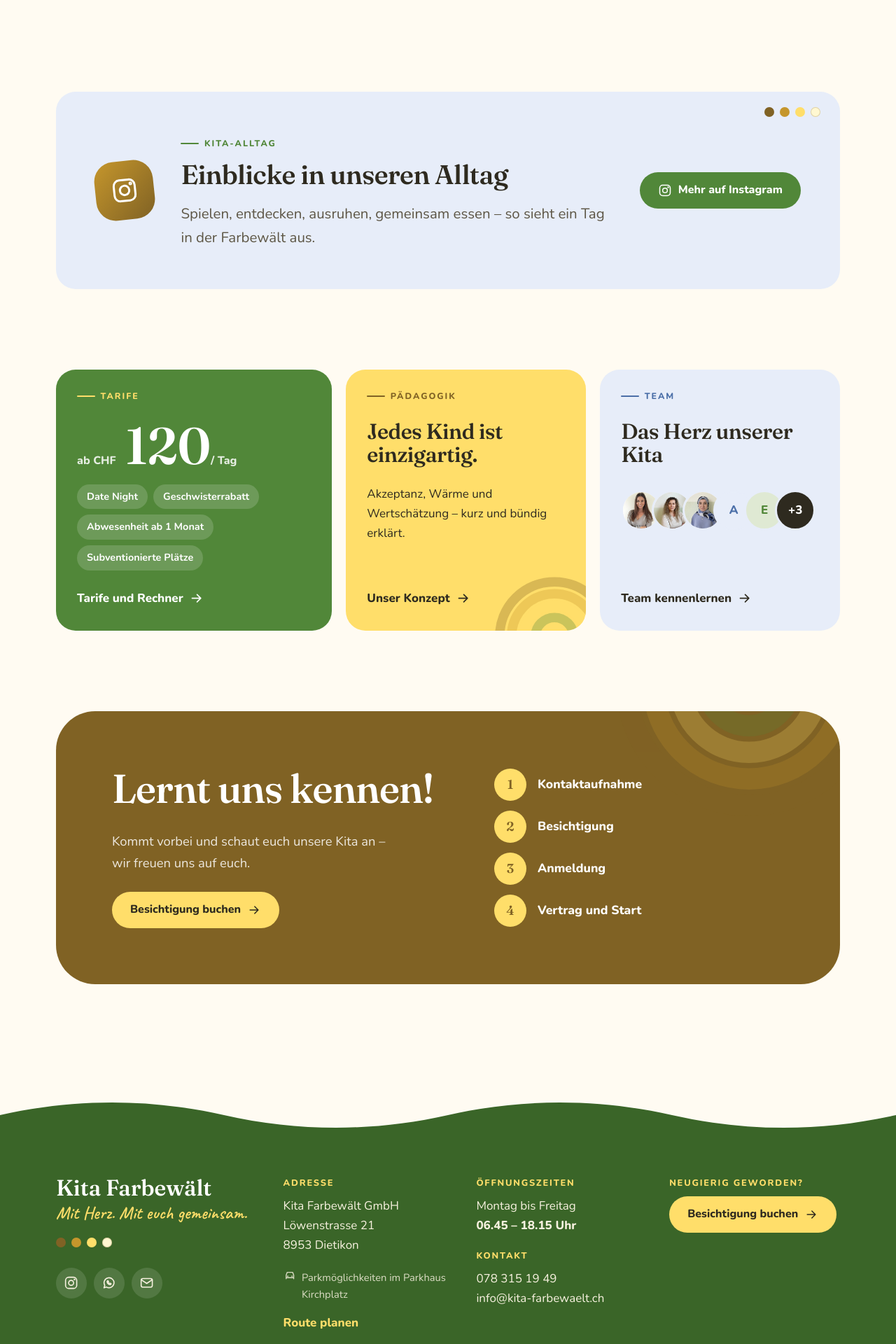
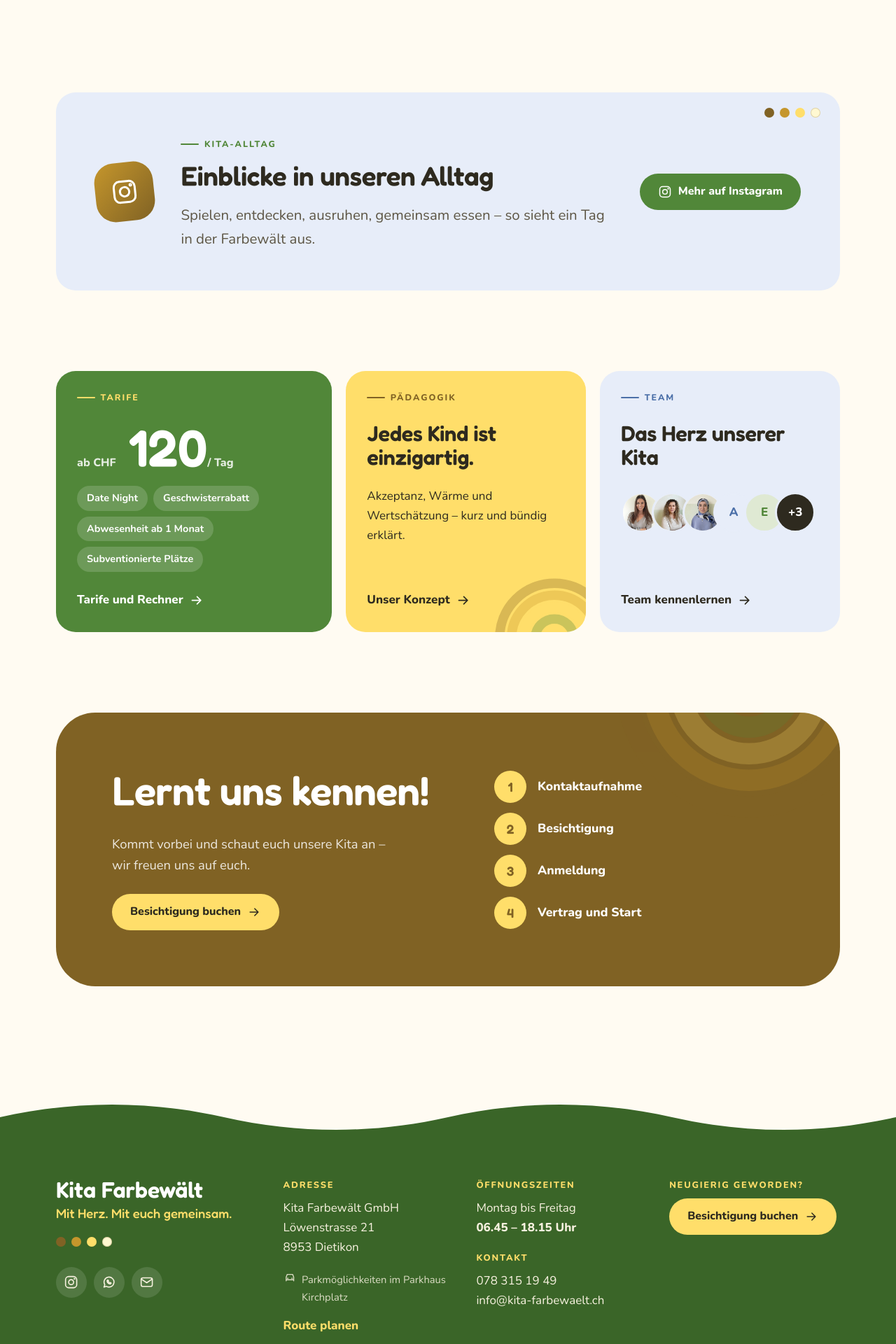
Before and after one commit to gcswiss/rainax, a PHP site: page /kita-farbewaelt/index.php in a window 1280 px wide. Shown: the part 1720-3640 px from the top of the page at 70% size. Run offline with PHP 8.4, Linux system fonts and the light colour scheme.

Commit message:
Feedback Runde 2: Schrift, Handy-Menü, Pädagogik-Texte, Stelle
- Überall eine Titelschrift (Fredoka) statt Fraunces/Caveat
- Handy-Menü füllt den ganzen Bildschirm (Unschärfe der Kopfzeile
  sperrte das Menü in die Kopfzeilen-Höhe ein)
- Pädagogik: Originaltexte für Ernährung, Natur und Umwelt, Bewegung
  und Ruhe; Zielscheibe als Icon
- Jobs: FaBe Kind Schwangerschaftsvertretung ab Februar/März 2027
- Lange Wörter in Titeln brechen am Handy um

Co-Authored-By: Claude Opus 5.5 <noreply@anthropic.com>
Claude-Session: https://claude.ai/code/session_01B34svN7bTXceVZ4bCFvAAC

```diff
--- a/kita-farbewaelt/admin/admin.css
+++ b/kita-farbewaelt/admin/admin.css
@@ -1,5 +1,5 @@
 @font-face { font-family: "Nunito"; src: url("../assets/fonts/nunito.woff2") format("woff2"); font-weight: 200 1000; font-display: swap; }
-@font-face { font-family: "Fraunces"; src: url("../assets/fonts/fraunces.woff2") format("woff2"); font-weight: 100 900; font-display: swap; }
+@font-face { font-family: "Fredoka"; src: url("../assets/fonts/fredoka.woff2") format("woff2"); font-weight: 300 700; font-display: swap; }
 
 :root {
     --green: #518739; --green-dark: #3a6528; --green-soft: #dfe9d3;
@@ -9,7 +9,7 @@
 }
 * { box-sizing: border-box; }
 body { margin: 0; background: var(--paper); color: var(--ink); font: 400 16px/1.55 "Nunito", system-ui, sans-serif; }
-h1, h2, h3 { font-family: "Fraunces", Georgia, serif; font-weight: 560; line-height: 1.15; margin: 0 0 .4em; }
+h1, h2, h3 { font-family: "Fredoka", "Nunito", sans-serif; font-weight: 600; line-height: 1.15; margin: 0 0 .4em; }
 h1 { font-size: 2rem; }
 h2 { font-size: 1.35rem; }
 h3 { font-size: 1.1rem; }
--- a/kita-farbewaelt/assets/css/style.css
+++ b/kita-farbewaelt/assets/css/style.css
@@ -2,10 +2,8 @@
    Kita Farbewält — Boho-Design in den Farben der Logo-Kreise
    ========================================================================== */
 
-@font-face { font-family: "Fraunces"; src: url("../fonts/fraunces.woff2") format("woff2"); font-weight: 100 900; font-display: swap; }
 @font-face { font-family: "Nunito"; src: url("../fonts/nunito.woff2") format("woff2"); font-weight: 200 1000; font-display: swap; }
 @font-face { font-family: "Fredoka"; src: url("../fonts/fredoka.woff2") format("woff2"); font-weight: 300 700; font-display: swap; }
-@font-face { font-family: "Caveat"; src: url("../fonts/caveat.woff2") format("woff2"); font-weight: 600; font-display: swap; }
 
 :root {
     /* Logo-Farben */
@@ -24,9 +22,9 @@
     --ink-soft: #5d5645;
     --line: rgba(46, 42, 31, .12);
 
-    --font-display: "Fraunces", Georgia, serif;
+    --font-display: "Fredoka", "Nunito", system-ui, sans-serif;
     --font-body: "Nunito", system-ui, -apple-system, "Segoe UI", sans-serif;
-    --font-hand: "Caveat", "Comic Sans MS", cursive;
+    --font-hand: "Fredoka", "Nunito", system-ui, sans-serif;
     --font-round: "Fredoka", "Nunito", system-ui, sans-serif;
 
     --radius: 28px;
@@ -57,7 +55,7 @@ img, video { height: auto; }
 a { color: inherit; }
 p { margin: 0 0 1em; }
 p:last-child { margin-bottom: 0; }
-h1, h2, h3 { font-family: var(--font-display); font-weight: 560; line-height: 1.08; letter-spacing: -.015em; margin: 0 0 .5em; font-variation-settings: "SOFT" 100, "WONK" 1; }
+h1, h2, h3 { font-family: var(--font-display); font-weight: 600; line-height: 1.1; letter-spacing: -.01em; margin: 0 0 .5em; }
 h1 { font-size: clamp(2.4rem, 6vw, 4.6rem); }
 h2 { font-size: clamp(1.9rem, 3.8vw, 3rem); }
 h3 { font-size: clamp(1.25rem, 2vw, 1.5rem); }
@@ -71,7 +69,7 @@ strong { font-weight: 800; }
 .skip { position: absolute; left: 16px; top: -60px; background: var(--ink); color: #fff; padding: 10px 16px; border-radius: 12px; z-index: 200; }
 .skip:focus { top: 12px; }
 .icon { width: 1.25em; height: 1.25em; flex: none; }
-.hand { font-family: var(--font-hand); font-size: 1.6rem; line-height: 1.1; color: var(--ochre); }
+.hand { font-family: var(--font-hand); font-weight: 500; font-size: 1.15rem; line-height: 1.3; color: var(--ochre); }
 
 .kicker {
     display: inline-flex; align-items: center; gap: .6em;
@@ -129,10 +127,10 @@ strong { font-weight: 800; }
 .link { color: var(--green); font-weight: 800; text-underline-offset: 4px; }
 
 /* ---------- Kopfzeile ---------- */
-.site-header {
-    position: sticky; top: 0; z-index: 50;
+.site-header { position: sticky; top: 0; z-index: 50; transition: box-shadow .3s; }
+.site-header::before {
+    content: ""; position: absolute; inset: 0; z-index: -1;
     background: rgba(255, 251, 242, .86); backdrop-filter: blur(14px); -webkit-backdrop-filter: blur(14px);
-    transition: box-shadow .3s, background .3s;
 }
 .site-header.is-scrolled { box-shadow: 0 1px 0 var(--line), 0 10px 30px -20px rgba(60, 45, 10, .35); }
 .site-header__inner { display: flex; align-items: center; gap: 24px; min-height: 84px; }
@@ -167,13 +165,14 @@ strong { font-weight: 800; }
         position: fixed; inset: 0; z-index: 55; margin: 0;
         flex-direction: column; align-items: flex-start; justify-content: center; gap: 28px;
         padding: 110px var(--gutter) 40px; background: var(--cream); overflow-y: auto;
+        height: 100vh; height: 100dvh;
         clip-path: circle(0 at calc(100% - 46px) 42px); visibility: hidden;
         transition: clip-path .6s var(--ease), visibility 0s .6s;
     }
     .menu-open .main-nav { clip-path: circle(150% at calc(100% - 46px) 42px); visibility: visible; transition: clip-path .7s var(--ease); }
     .menu-open { overflow: hidden; }
     .main-nav ul { flex-direction: column; gap: 0; }
-    .main-nav ul a { font: 560 clamp(2rem, 8vw, 2.8rem)/1.2 var(--font-display); padding: 4px 0; background: none !important; color: var(--ink); }
+    .main-nav ul a { font: 600 clamp(2rem, 8vw, 2.8rem)/1.2 var(--font-display); padding: 4px 0; background: none !important; color: var(--ink); }
     .main-nav ul a[aria-current="page"] { color: var(--green); }
     .main-nav__extra { display: grid; gap: 8px; }
     .main-nav__extra a { display: flex; align-items: center; gap: 10px; font-weight: 700; text-decoration: none; color: var(--ink-soft); }
@@ -183,7 +182,7 @@ strong { font-weight: 800; }
 /* ---------- Startseite: Hero ---------- */
 .hero { padding: clamp(24px, 5vw, 64px) 0 clamp(48px, 7vw, 96px); position: relative; }
 .hero__grid { display: grid; grid-template-columns: 1.08fr .92fr; gap: clamp(32px, 5vw, 72px); align-items: center; }
-.hero__title { font-family: var(--font-round); font-weight: 600; font-variation-settings: normal; letter-spacing: -.01em; line-height: 1.05; font-size: clamp(2.6rem, 6.2vw, 5rem); margin-bottom: .45em; }
+.hero__title { font-family: var(--font-round); font-weight: 600; letter-spacing: -.01em; line-height: 1.05; font-size: clamp(2.6rem, 6.2vw, 5rem); margin-bottom: .45em; }
 .hero__line { display: block; }
 .hero__title em { font-style: normal; color: var(--green); position: relative; display: inline-block; }
 .hero__title em::after { content: ""; position: absolute; left: 0; right: 0; bottom: .02em; height: .14em; border-radius: 99px; background: var(--yellow); z-index: -1; }
@@ -393,10 +392,10 @@ strong { font-weight: 800; }
 .member__photo img { width: 100%; height: 100%; object-fit: cover; object-position: center 25%; }
 .member__initials {
     position: absolute; inset: 0; display: grid; place-items: center;
-    font: 500 clamp(2.6rem, 5vw, 3.6rem)/1 var(--font-display); color: var(--tone);
+    font: 600 clamp(2.6rem, 5vw, 3.6rem)/1 var(--font-display); color: var(--tone);
 }
 .member__initials::after { content: ""; position: absolute; width: 46%; aspect-ratio: 1; border-radius: 50%; border: 2px dashed var(--tone); opacity: .35; }
-.member__name { font-family: var(--font-round); font-weight: 600; font-variation-settings: normal; letter-spacing: 0; font-size: 1.5rem; margin-bottom: .2em; }
+.member__name { font-family: var(--font-round); font-weight: 600; letter-spacing: 0; font-size: 1.5rem; margin-bottom: .2em; }
 .member__role { font-weight: 800; color: var(--tone); margin-bottom: .5em; font-size: .98rem; }
 .member__details { list-style: none; padding: 0; margin: 0; color: var(--ink-soft); font-size: .93rem; line-height: 1.5; }
 @media (max-width: 1000px) { .team { grid-template-columns: repeat(3, 1fr); } }
@@ -471,7 +470,7 @@ strong { font-weight: 800; }
 .toggle input:focus-visible + .toggle__ui { outline: 3px solid var(--yellow); outline-offset: 2px; }
 .calc__result { display: grid; background: #fff; color: var(--ink); border-radius: 22px; padding: 20px 24px; }
 .calc__label { font-weight: 800; color: var(--ink-soft); font-size: .85rem; text-transform: uppercase; letter-spacing: .08em; }
-.calc__price { font: 500 1.4rem/1.1 var(--font-display); }
+.calc__price { font: 600 1.4rem/1.1 var(--font-display); }
 .calc__price strong { font-size: clamp(2.4rem, 5vw, 3.2rem); font-weight: 600; color: var(--green-dark); }
 .calc__day { color: var(--ink-soft); font-weight: 700; font-size: .95rem; }
 .calc__note { margin: 16px 0 0; font-size: .95rem; opacity: .9; }
@@ -518,7 +517,7 @@ strong { font-weight: 800; }
 .form .segmented input:checked + span { background: var(--green); color: #fff; }
 .form fieldset { border: 0; padding: 0; margin: 0 0 18px; }
 .form legend { font-weight: 800; margin-bottom: 8px; }
-.form__group { font: 600 1.6rem/1 var(--font-hand); color: var(--ochre); margin: 22px 0 10px; }
+.form__group { font: 600 1.15rem/1 var(--font-hand); color: var(--ochre); margin: 22px 0 10px; }
 .form__row { display: grid; grid-template-columns: 1fr 1fr; gap: 0 16px; }
 .field { display: grid; gap: 6px; margin-bottom: 16px; }
 .field span { font-weight: 700; font-size: .92rem; }
@@ -564,7 +563,7 @@ strong { font-weight: 800; }
 .site-footer__wave svg { width: 100%; height: clamp(30px, 5vw, 70px); }
 .site-footer__body { background: var(--green-dark); padding: clamp(32px, 5vw, 56px) 0 28px; }
 .site-footer__grid { display: grid; grid-template-columns: 1.2fr 1fr 1fr 1fr; gap: 32px; }
-.site-footer__name { font: 560 2rem/1 var(--font-display); color: #fff; margin-bottom: 6px; }
+.site-footer__name { font: 600 2rem/1 var(--font-display); color: #fff; margin-bottom: 6px; }
 .site-footer .hand { color: var(--yellow); margin-bottom: 16px; }
 .site-footer__title { font: 800 .8rem var(--font-body); letter-spacing: .14em; text-transform: uppercase; color: var(--yellow); margin: 0 0 10px; }
 .site-footer__title + p { margin-bottom: 20px; }
@@ -598,3 +597,10 @@ strong { font-weight: 800; }
 }
 
 .section--cream + .cta, .section--sky + .cta { padding-top: clamp(40px, 6vw, 80px); }
+
+/* Lange Wörter (z. B. «Schwangerschaftsvertretung») am Handy umbrechen */
+h1, h2, h3 { overflow-wrap: break-word; hyphens: auto; -webkit-hyphens: auto; }
+@media (max-width: 1060px) {
+    .main-nav ul, .main-nav__cta, .main-nav__extra { position: relative; z-index: 1; }
+    .main-nav__rainbow { width: 200px; right: -40px; opacity: .55; }
+}
--- a/kita-farbewaelt/inc/layout.php
+++ b/kita-farbewaelt/inc/layout.php
@@ -38,6 +38,7 @@ function icon(string $name, string $class = 'icon'): string
         'play'    => '<path d="M8 5v14l11-7z"/>',
         'close'   => '<path d="M6 6l12 12M18 6 6 18"/>',
         'check'   => '<path d="m5 12 4.5 4.5L19 7"/>',
+        'target'  => '<circle cx="12" cy="12" r="9"/><circle cx="12" cy="12" r="5"/><circle cx="12" cy="12" r="1.2" fill="currentColor"/>',
         'star'    => '<path d="m12 3 2.7 5.6 6.1.9-4.4 4.3 1 6.1L12 17l-5.4 2.9 1-6.1L3.2 9.5l6.1-.9z"/>',
     ];
     if ($name === 'heart-fill') {
@@ -112,7 +113,7 @@ function render_header(array $c, string $page, string $title): void
     <meta property="og:image" content="<?= e(url('assets/img/logo.png')) ?>">
     <link rel="icon" href="<?= e(url('assets/img/favicon.svg')) ?>" type="image/svg+xml">
     <link rel="apple-touch-icon" href="<?= e(url('assets/img/apple-touch-icon.png')) ?>">
-    <link rel="preload" href="<?= e(url('assets/fonts/fraunces.woff2')) ?>" as="font" type="font/woff2" crossorigin>
+    <link rel="preload" href="<?= e(url('assets/fonts/fredoka.woff2')) ?>" as="font" type="font/woff2" crossorigin>
     <link rel="preload" href="<?= e(url('assets/fonts/nunito.woff2')) ?>" as="font" type="font/woff2" crossorigin>
     <link rel="stylesheet" href="<?= e(asset('assets/css/style.css')) ?>">
     <script type="application/ld+json"><?= json_encode([
--- a/kita-farbewaelt/inc/migrate.php
+++ b/kita-farbewaelt/inc/migrate.php
@@ -9,7 +9,7 @@
 
 declare(strict_types=1);
 
-const CONTENT_VERSION = 2;
+const CONTENT_VERSION = 3;
 
 function migrate_content(array $c): array
 {
@@ -17,6 +17,9 @@ function migrate_content(array $c): array
 
     if ($v < 2) {
         $c = migrate_to_2($c);
+    }
+    if ($v < 3) {
+        $c = migrate_to_3($c);
     }
 
     $c['_version'] = CONTENT_VERSION;
@@ -107,3 +110,30 @@ function migrate_to_2(array $c): array
 
     return $c;
 }
+
+/** Feedback-Runde 2: Texte «Was uns wichtig ist» von der bisherigen Webseite. */
+function migrate_to_3(array $c): array
+{
+    $texte = [
+        'Ernährung' => "Eine gesunde Ernährung ist entscheidend für das Wachstum, die Entwicklung und das Wohlbefinden.\n\nBei uns wird täglich frisch gekocht – mit viel Liebe und Sorgfalt bereiten wir ausgewogene Mahlzeiten zu. Wir legen grossen Wert auf eine gesunde Ernährung, die die Entwicklung der Kinder unterstützt und gleichzeitig Freude am Essen vermittelt.\n\nFür unsere Kleinsten bereiten wir liebevoll frische, pürierte Breie aus Gemüse und Früchten zu. Dazu gibt es abwechslungsreiches Fingerfood, das spielerisch die Selbständigkeit und den Entdeckerdrang der Kleinen unterstützt – so wird jede Mahlzeit zu einem kleinen Genuss- und Lernmoment.",
+        'Natur und Umwelt' => "In der Natur finden Kinder viele wertvolle Entdeckungs- und Erfahrungsräume, die mit ihren vielfältigen Reizen die Sinne, die Körperwahrnehmung und den Verstand anregen.\n\nDas Entdecken und Erforschen der Natur fördert die kognitive Entwicklung. Kinder lernen über Pflanzen, Tiere, das Wetter bis hin zum richtigen Verhalten im Strassenverkehr.\n\nTägliche frische Luft ist fester Bestandteil unseres Alltags.",
+        'Bewegung und Ruhe' => "**Ohne Bewegung keine Ruhe und ohne Ruhe keine Bewegung.**\n\nDer Schlaf ist eine der wichtigsten Ruhephasen. Im und während des Schlafs werden Erlebnisse der Wachphase verarbeitet und Wachstumshormone produziert, die für das körperliche Wachstum und die Entwicklung unerlässlich sind.",
+    ];
+    // Offene Stelle
+    $stelle = 'FaBe Kind – Schwangerschaftsvertretung';
+    if (!in_array($stelle, array_column($c['jobs']['stellen'] ?? [], 'titel'), true)) {
+        $c['jobs']['stellen'][] = [
+            'titel'  => $stelle,
+            'pensum' => '100 % · ab Februar/März 2027',
+            'text'   => "Wir suchen eine Fachfrau / einen Fachmann Betreuung Kind EFZ als Schwangerschaftsvertretung zu 100 %.\n\n**Mit Option auf eine Festanstellung zu 40–60 %** im Anschluss.\n\nStellenantritt ab Februar/März 2027.",
+            'pdf'    => '',
+        ];
+    }
+
+    foreach (($c['paedagogik']['themen'] ?? []) as $i => $th) {
+        if (isset($texte[$th['titel'] ?? ''])) {
+            $c['paedagogik']['themen'][$i]['text'] = $texte[$th['titel']];
+        }
+    }
+    return $c;
+}
--- a/kita-farbewaelt/inc/pages/paedagogik.php
+++ b/kita-farbewaelt/inc/pages/paedagogik.php
@@ -3,7 +3,7 @@ declare(strict_types=1);
 
 $p = $c['paedagogik'] ?? [];
 $themeIcons = ['spoon', 'leaf', 'moon'];
-$grundIcons = ['heart', 'star', 'kids'];
+$grundIcons = ['heart', 'target', 'kids'];
 page_hero('Pädagogik', $p['titel'] ?? '', $p['intro'] ?? '', 'yellow');
 ?>
 <section class="section">
```
Also changed, not shown: kita-farbewaelt/data/content.json (+12 -5 lines), kita-farbewaelt/assets/fonts/caveat.woff2 (deleted), kita-farbewaelt/assets/fonts/fraunces.woff2 (deleted).
